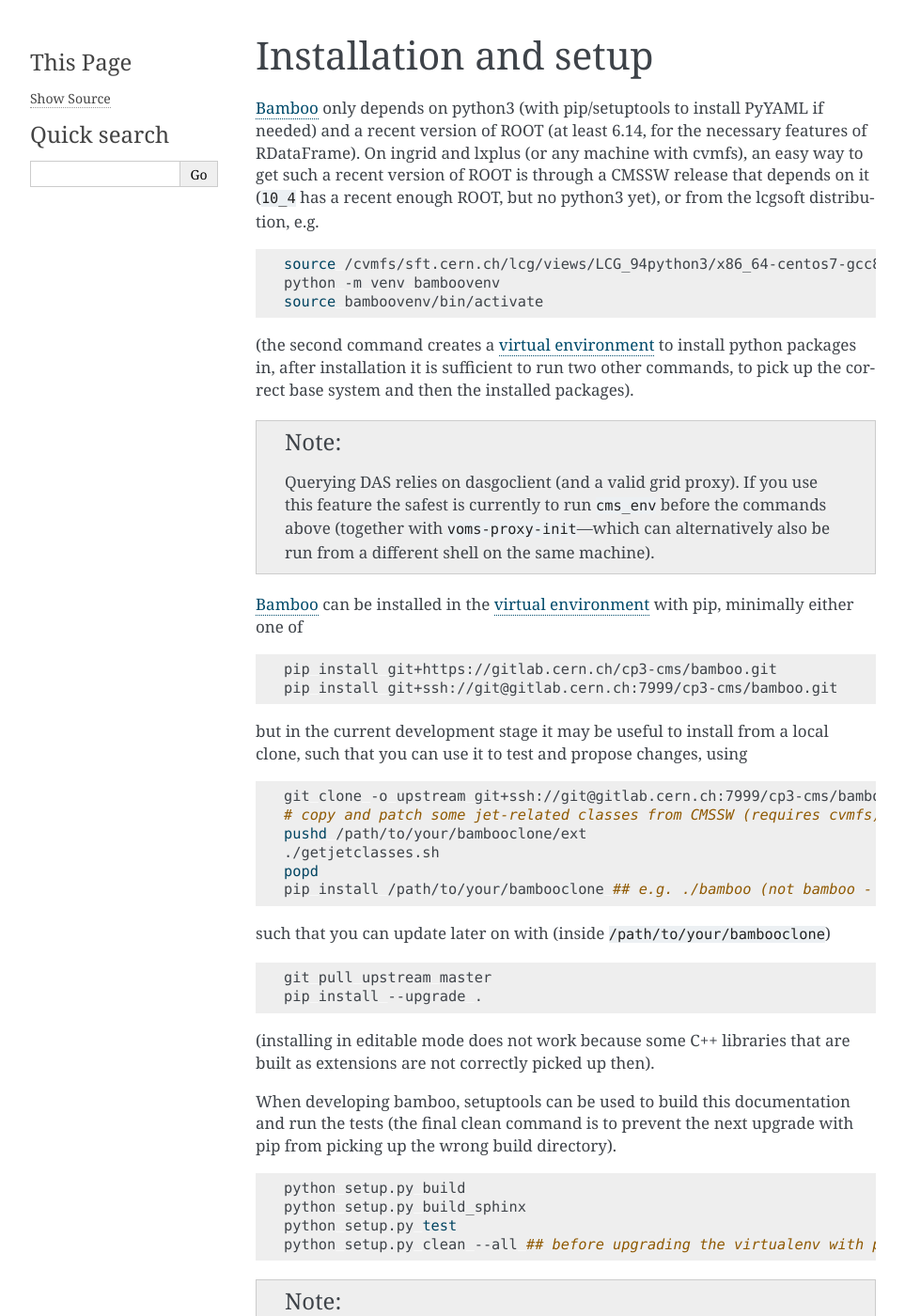
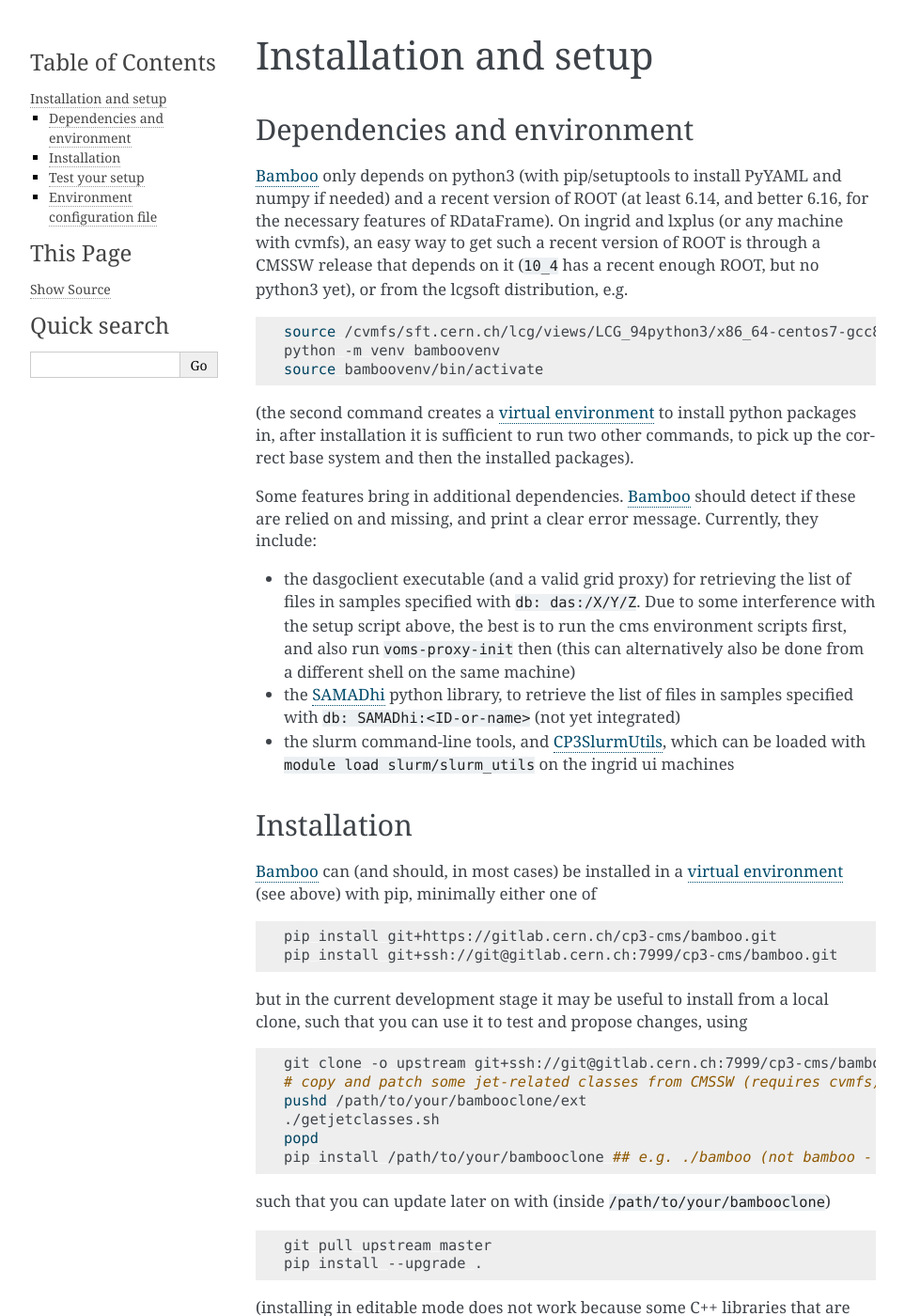
Before and after one commit to recotoolsbenchmarks/BambooAnalysis, a Sphinx documentation site: the page built from doc/install.rst, in a window 1280 px wide and 1400 px high. Shown: the whole window at 94% size, without its empty margins (148-1111 px from the left). Built offline with Sphinx 7.4.7, drawn with Linux system fonts in a browser that asks for light colours; some of the changed text lies outside the part shown.

Commit message:
Updates to installation and setup guide

```diff
--- a/doc/install.rst
+++ b/doc/install.rst
@@ -1,9 +1,12 @@
 Installation and setup
 ======================
 
-Bamboo_ only depends on python3 (with pip/setuptools to install PyYAML if needed)
-and a recent version of ROOT (at least 6.14, for the necessary features of
-RDataFrame).
+Dependencies and environment
+----------------------------
+
+Bamboo_ only depends on python3 (with pip/setuptools to install PyYAML and
+numpy if needed) and a recent version of ROOT (at least 6.14, and better
+6.16, for the necessary features of RDataFrame).
 On ingrid and lxplus (or any machine with cvmfs), an easy way to get such
 a recent version of ROOT is through a CMSSW release that depends on it (``10_4``
 has a recent enough ROOT, but no python3 yet), or from the lcgsoft distribution,
@@ -20,15 +23,25 @@
 other commands, to pick up the correct base system and then the installed
 packages).
 
-.. note::
+Some features bring in additional dependencies. Bamboo_ should detect if these
+are relied on and missing, and print a clear error message.
+Currently, they include:
 
-   Querying DAS relies on dasgoclient (and a valid grid proxy). If you use this
-   feature the safest is currently to run ``cms_env`` before the commands above
-   (together with ``voms-proxy-init`` |---| which can alternatively also be run
-   from a different shell on the same machine).
+- the dasgoclient executable (and a valid grid proxy) for retrieving the list
+  of files in samples specified with ``db: das:/X/Y/Z``. Due to some
+  interference with the setup script above, the best is to run the cms
+  environment scripts first, and also run ``voms-proxy-init`` then (this can
+  alternatively also be done from a different shell on the same machine)
+- the SAMADhi_ python library, to retrieve the list of files in samples
+  specified with ``db: SAMADhi:<ID-or-name>`` (not yet integrated)
+- the slurm command-line tools, and CP3SlurmUtils_, which can be loaded with
+  ``module load slurm/slurm_utils`` on the ingrid ui machines
 
-Bamboo_ can be installed in the `virtual environment`_ with pip, minimally either
-one of
+Installation
+------------
+
+Bamboo_ can (and should, in most cases) be installed in a
+`virtual environment`_ (see above) with pip, minimally either one of
 
 .. code-block:: sh
 
@@ -80,8 +93,8 @@
    analysis package later on when code needs to be shared between modules.
 
 For combining the different histograms in stacks and producing pdf or png files,
-which is used in many analyses, the plotIt_
-tool is used. It can be installed with
+which is used in many analyses, the plotIt_ tool is used.
+It can be installed with
 
 .. code-block:: sh
 
@@ -118,6 +131,9 @@
    cd ..
    cp plotIt/plotIt bamboovenv/bin
 
+Test your setup
+---------------
+
 Now you can run a few simple tests on a CMS NanoAOD (on ingrid you could use
 ``/home/ucl/cp3/pdavid/bamboodev/bamboo/examples/NanoAOD_SingleMu_test.root``)
 to see if the installation was successful.
@@ -147,6 +163,9 @@
 ``test_nanozmm1/plots/dimu_M.pdf``. To run on slurm add
 ``--distributed=driver``.
 
+Environment configuration file
+------------------------------
+
 Passing the ``--envConfig`` option can in practice be avoided by copying the
 appropriate file to ``~/.config/bamboorc``. It is necessary to pick up the
 configuration of the computing environment (files for ingrid and lxplus are
@@ -158,6 +177,10 @@
 
 .. _bamboo: http://to-fill-bamboodocs-home
 
+.. _CP3SlurmUtils: https://cp3-git.irmp.ucl.ac.be/cp3-support/helpdesk/wikis/Slurm#the-cp3slurmutils-package
+
+.. _SAMADhi: https://cp3.irmp.ucl.ac.be/samadhi/index.php
+
 .. _virtual environment: https://packaging.python.org/tutorials/installing-packages/#creating-virtual-environments
 
 .. _plotIt: https://github.com/cp3-llbb/plotIt
```
